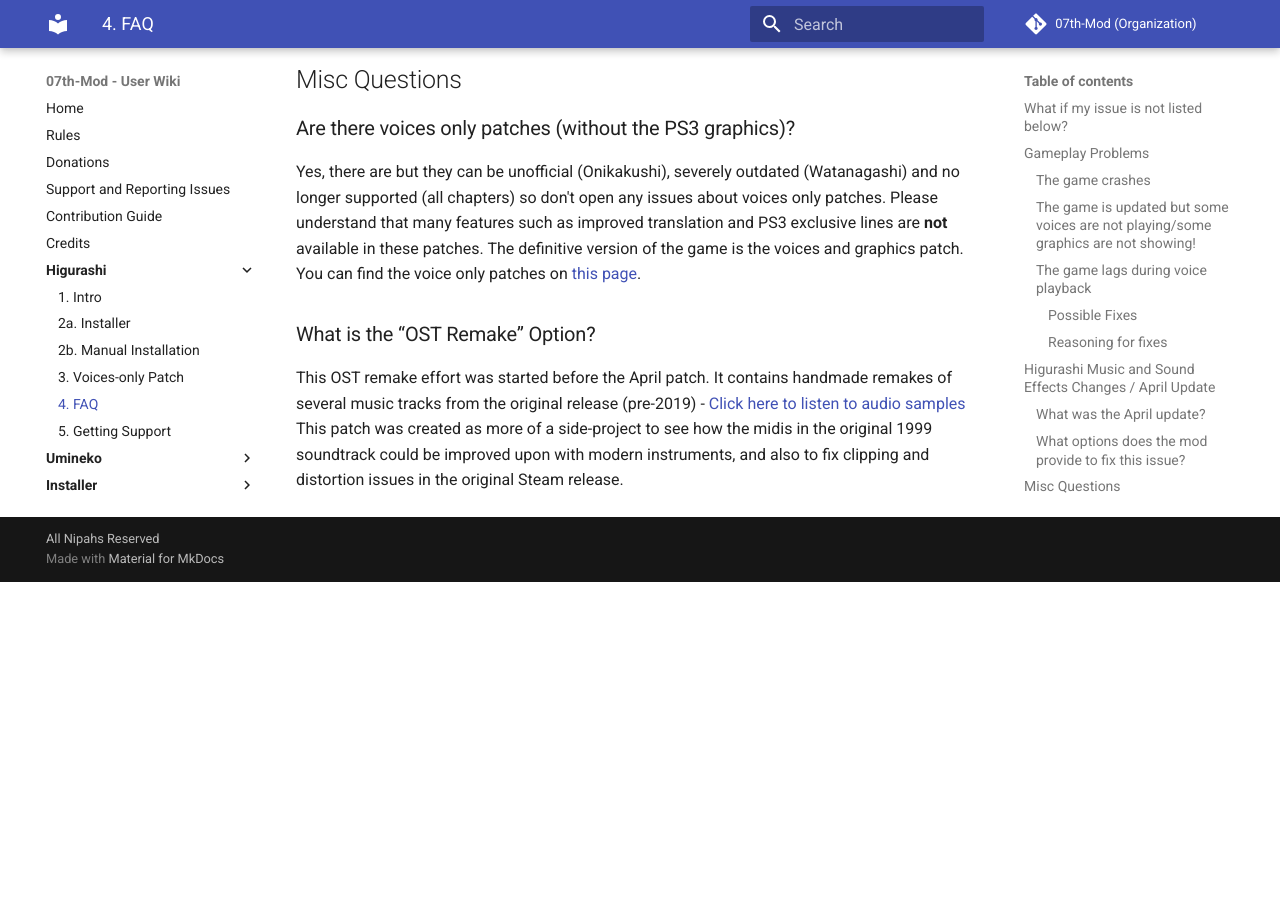
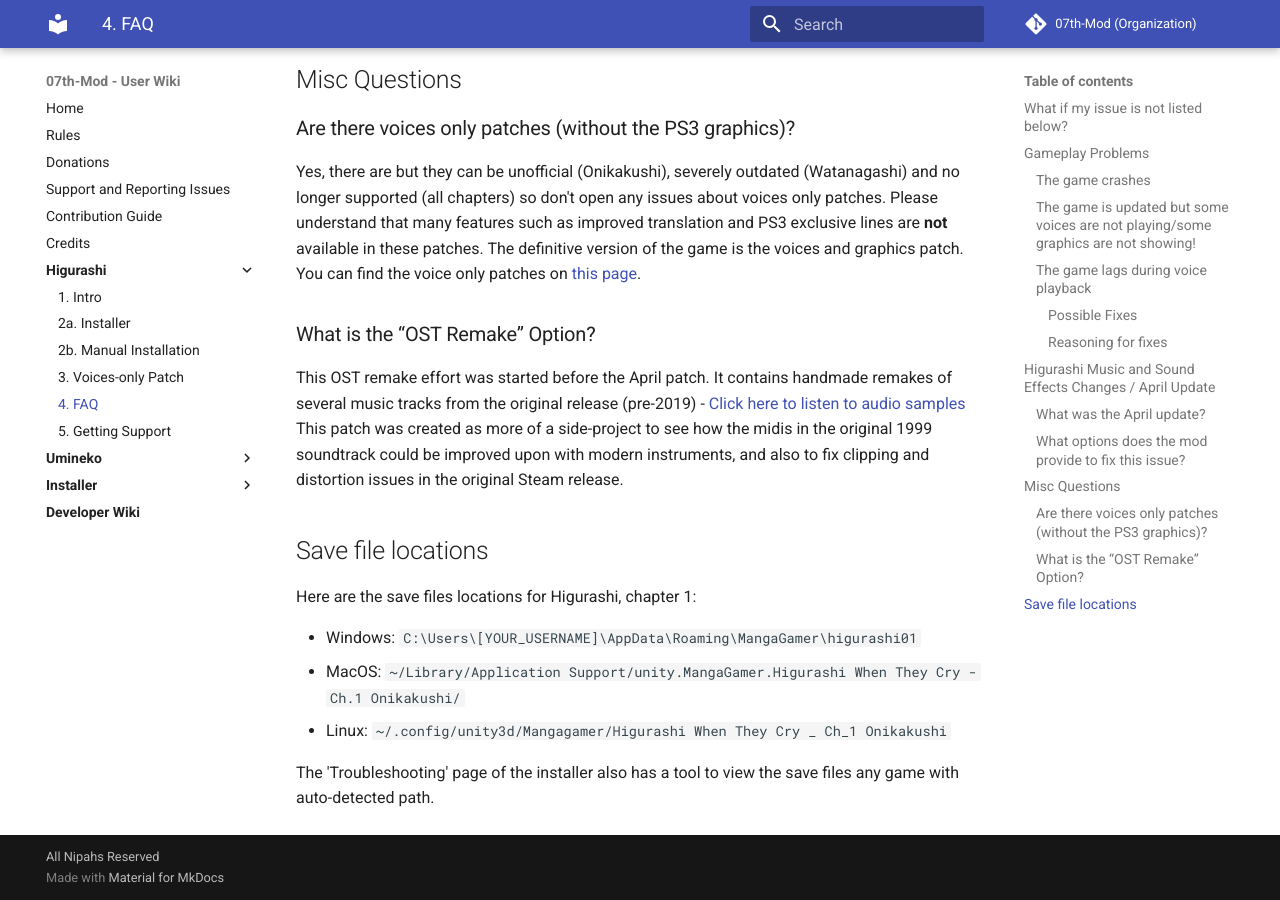
Before and after one commit to 07th-mod/wiki, an MkDocs documentation site: the page built from docs/Higurashi/FAQ.md, in a window 1280 px wide and 900 px high, scrolled down 2036 px. Built offline with MkDocs 1.6.1 and Material for MkDocs 9.7.7, drawn with Linux system fonts in a browser that asks for light colours; before the commit the page ends 2618 px from its top, so only the background shows below that.

Commit message:
Describe how to find the Higurashi save files

```diff
--- a/docs/Higurashi/FAQ.md
+++ b/docs/Higurashi/FAQ.md
@@ -67,3 +67,13 @@
 
 This OST remake effort was started before the April patch. It contains handmade remakes of several music tracks from the original release (pre-2019) - [Click here to listen to audio samples](https://radiataalice.bandcamp.com/album/hinamizawa-syndrome-vol-1)
 This patch was created as more of a side-project to see how the midis in the original 1999 soundtrack could be improved upon with modern instruments, and also to fix clipping and distortion issues in the original Steam release.
+
+## Save file locations
+
+Here are the save files locations for Higurashi, chapter 1:
+
+- Windows: `C:\Users\[YOUR_USERNAME]\AppData\Roaming\MangaGamer\higurashi01`
+- MacOS: `~/Library/Application Support/unity.MangaGamer.Higurashi When They Cry - Ch.1 Onikakushi/`
+- Linux: `~/.config/unity3d/Mangagamer/Higurashi When They Cry _ Ch_1 Onikakushi`
+
+The 'Troubleshooting' page of the installer also has a tool to view the save files any game with auto-detected path.
```
